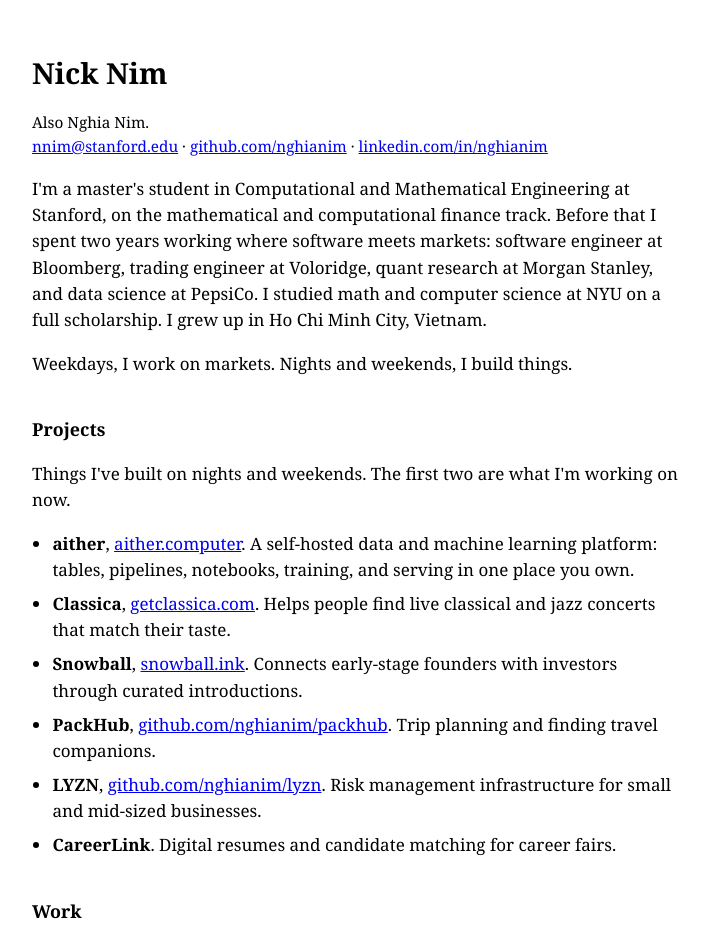
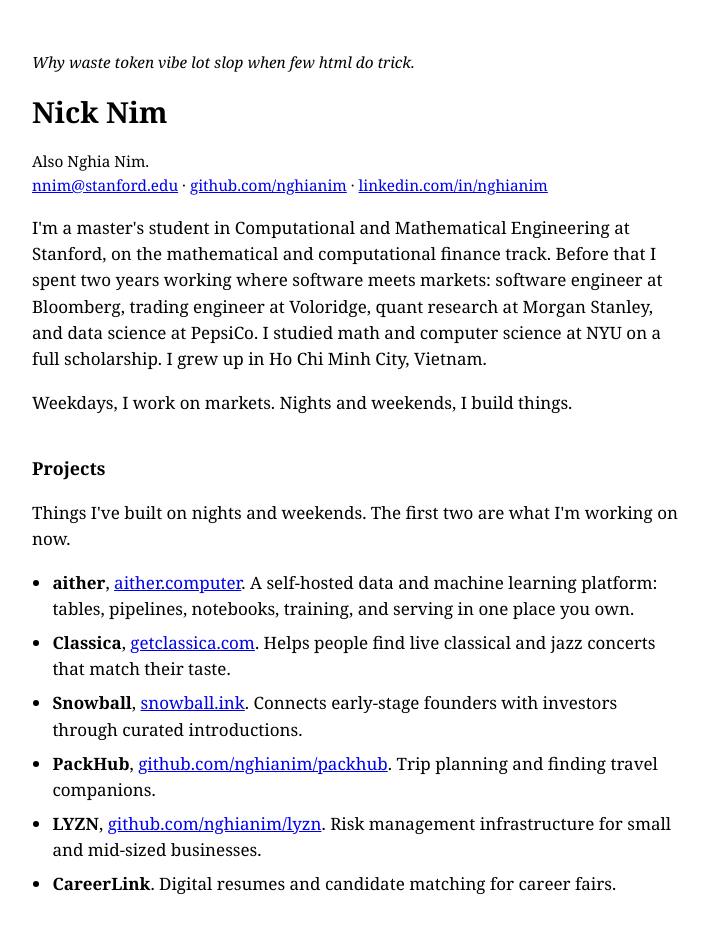
Before and after one commit to NghiaNim/nghian.im, a plain HTML site: page index.html in a window 1280 px wide. Shown: the top 928 px of the page, without its empty margins (285-993 px from the left). Drawn offline with Linux system fonts and the light colour scheme.

Commit message:
Add epigraph

```diff
--- a/index.html
+++ b/index.html
@@ -16,6 +16,8 @@
 </style>
 </head>
 <body>
+
+<p class="small"><i>Why waste token vibe lot slop when few html do trick.</i></p>
 
 <h1>Nick Nim</h1>
 <p class="small">Also Nghia Nim.<br>
```
